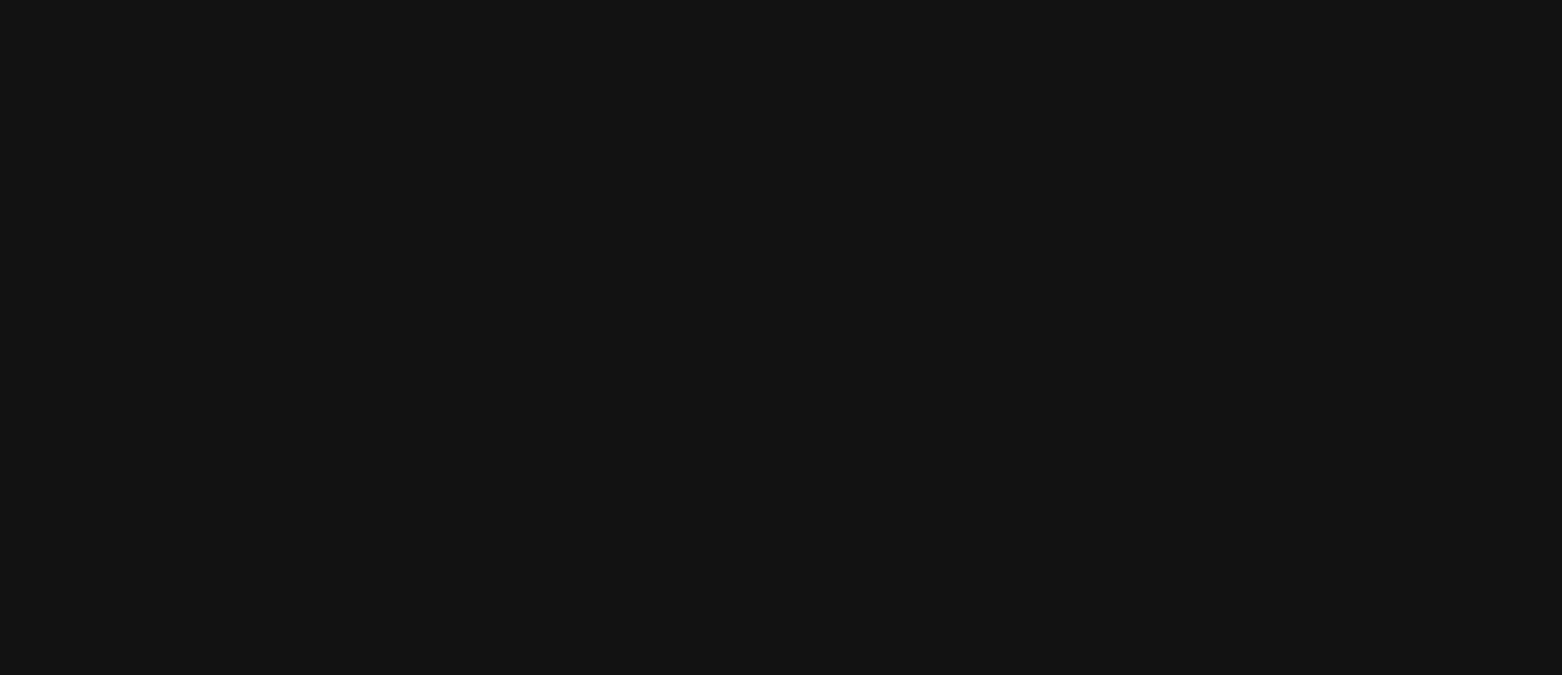
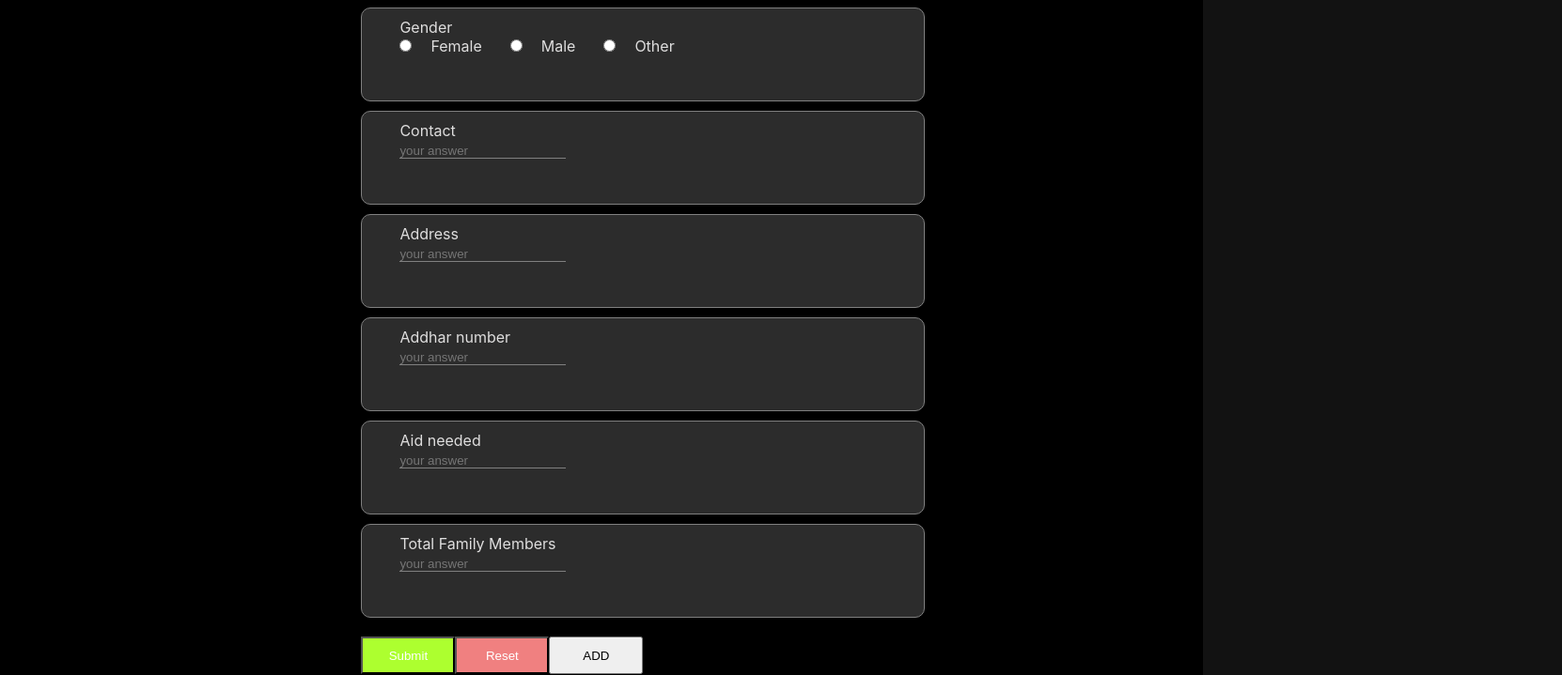
Before and after one commit to parjanya-rajput/tick-tech-toe-23, a React (Create React App) app in the folder frontend/: page /forminfo in a window 1280 px wide. Before the commit this address had no page. Shown: the part 113-832 px from the top of the page at 94% size, 1662 px wide, since content can reach past the window. Before the commit the page ends 800 px from the top, so only its background shows below. Built offline with nearby package versions, Linux system fonts and the light colour scheme.

Commit message:
FormInfo

```diff
--- a/frontend/src/App.js
+++ b/frontend/src/App.js
@@ -2,6 +2,7 @@
 import { HomePage } from './Pages/HomePage'
 import { Route, Routes } from 'react-router-dom'
 import { BrowserRouter } from 'react-router-dom'
+import  FormInfo  from './components/FormInfo'
 
 function App() {
 
@@ -10,6 +11,7 @@
          <BrowserRouter>
             <Routes>
                <Route exact path="/" element={<HomePage />} />
+               <Route exact path="/forminfo" element={<FormInfo />} />
             </Routes>
          </BrowserRouter>
       </div>
--- a/frontend/src/components/FormInfo.js
+++ b/frontend/src/components/FormInfo.js
@@ -1,44 +1,98 @@
 import React from 'react'
+import { useState } from 'react';
 import './forminfo.css'
 function FormInfo() {
+  const [name,setName] = useState();
+  const [gender,setGender] = useState();
+  const [contact,setContact] = useState();
+  const [address,setAddress] = useState();
+  const [addharnumber,setAddharnumber] = useState();
+  const [aidneeded,setAidneeded] = useState();
+  const [total,setTotal] = useState();
+  const handleSubmit = (e) => {
+    e.preventDefault();
+    console.log(e);
+}
   return (
-    <div>
-      <form className='form'>
-        <div>
-        <label htmlFor="name">Name : </label>
+    <div className='forminfomain'>
+      <form className='form' onSubmit={handleSubmit}>
+        <div className='formcon'>
+        <label htmlFor="name">Name</label><br />
         <input
           type="text"
           name="name"
           id="name"
+          placeholder='your answer'
+          onChange={(e)=>setName(e.target.value)}
          />
         </div>
-        <div>
-          <label htmlFor="gender">Gender : </label>
-          <input type="radio" name="Gender" id="female" className='radio'/><label htmlFor="female">Female</label>
-          <input type="radio" name="Gender" id="male"className='radio' /><label htmlFor="male">Male</label>
-          <input type="radio" name="Gender" id="other"className='radio' /><label htmlFor="other">Other</label>
+        <div className='formcon'>
+          <label htmlFor="gender">Gender</label><br />
+          <input type="radio" name="Gender" id="female" className='radio1' onChange={(e)=>setGender(e.target.value)}/><label className='inradio' htmlFor="female">Female</label>
+          <input type="radio" name="Gender" id="male"className='radio' onChange={(e)=>setGender(e.target.value)} /><label className='inradio' htmlFor="male">Male</label>
+          <input type="radio" name="Gender" id="other"className='radio' onChange={(e)=>setGender(e.target.value)} /><label className='inradio' htmlFor="other">Other</label>
         </div>
-        <div>
-          <label htmlFor="contact">Contact</label>
-          <input type="tel" name="contact" id="contact" placeholder='ContactNumber'/>
+        <div className='formcon'>
+          <label htmlFor="contact">Contact</label><br />
+          <input
+            type="tel"
+            name="contact"
+            id="contact"
+            placeholder='your answer'
+            onChange={(e)=>setContact(e.target.value)}
+          />
         </div>
-        <div>
-          <label htmlFor="address">Address</label>
-          <textarea name="" id="" cols="50" rows="3"></textarea>
+        <div className='formcon'>
+          <label htmlFor="address">Address</label><br />
+          <input
+          type="text"
+          name="address"
+          id="address"
+          placeholder='your answer'
+          onChange={(e)=>setAddress(e.target.value)}
+         />
         </div>
-        <div>
-          <label htmlFor="addharnumber">Addhar number</label>
-          <input type="text" name="addharnumber" id="addharnumber" />
+        <div className='formcon'>
+          <label htmlFor="addharnumber">Addhar number</label><br />
+          <input
+            type="text"
+            name="addharnumber"
+            id="addharnumber"
+            placeholder='your answer'
+            onChange={(e)=>setAddharnumber(e.target.value)}
+          />
         </div>
-        <div>
-          <label htmlFor="aidneeded">Aid needed</label>
-          <input type="text" name="aidneeded" id="aidneeded" />
+        <div className='formcon'>
+          <label htmlFor="aidneeded">Aid needed</label><br />
+          <input
+            type="text"
+            name="aidneeded"
+            id="aidneeded"
+            placeholder='your answer'
+            onChange={(e)=>setAidneeded(e.target.value)}
+          />
         </div>
-        <div>
-          <label htmlFor="total">Total Family Members : </label>
-          <input type="text" name="aidneeded" id="aidneeded" />
+        <div className='formcon'>
+          <label htmlFor="total">Total Family Members</label><br />
+          <input
+          type="text"
+           name="total"
+           id="total"
+           placeholder='your answer'
+           onChange={(e)=>setTotal(e.target.value)}
+           />
         </div>
-
+        <div className='buttons'>
+          <div className="btn">
+            <input type="submit" value="Submit" />
+          </div>
+          <div className='btn reset'>
+            <input type="reset" value="Reset" />
+          </div>
+          <div className="btn add">
+            <button>ADD</button>
+          </div>
+        </div>
       </form>
     </div>
 
--- /dev/null
+++ b/frontend/src/components/forminfo.css
@@ -0,0 +1,63 @@
+*{
+    margin:0;
+    padding:0;
+    box-sizing: border-box;
+}
+.forminfomain{
+    background-color: black;
+    width:100vw;
+    border:1px solid black;
+}
+form label{
+    color:rgb(223, 222, 222);
+}
+.form{
+    position: relative;
+    left:30%;
+}
+.form input{
+    color:white;
+}
+.form .formcon{
+    width:600px;
+    border:1px solid gray;
+    margin-top:10px;
+    border-radius: 10px;
+    height: 100px;
+    background-color: #2c2c2c;
+    padding:10px;
+    padding-left:40px;
+}
+.form .formcon input{
+    background-color: transparent;
+    border:none;
+    outline: none;
+    border-bottom: grey solid 1px;
+}
+.form .formcon label{
+    /* border:1px solid red; */
+    margin-bottom: 20px;
+}
+.form .formcon .radio{
+    margin-left:30px;
+}
+.form .formcon .inradio{
+    margin-left:20px ;
+}
+.buttons{
+    margin-top:20px;
+    display: flex;
+    width: fit-content;
+}
+.buttons .btn input{
+    width:100px;
+    height: 40px;
+    background-color: greenyellow;
+}
+.buttons .reset input{
+    background-color: lightcoral;
+}
+.buttons .btn button{
+    width:100px;
+    height: 40px;
+}
```
